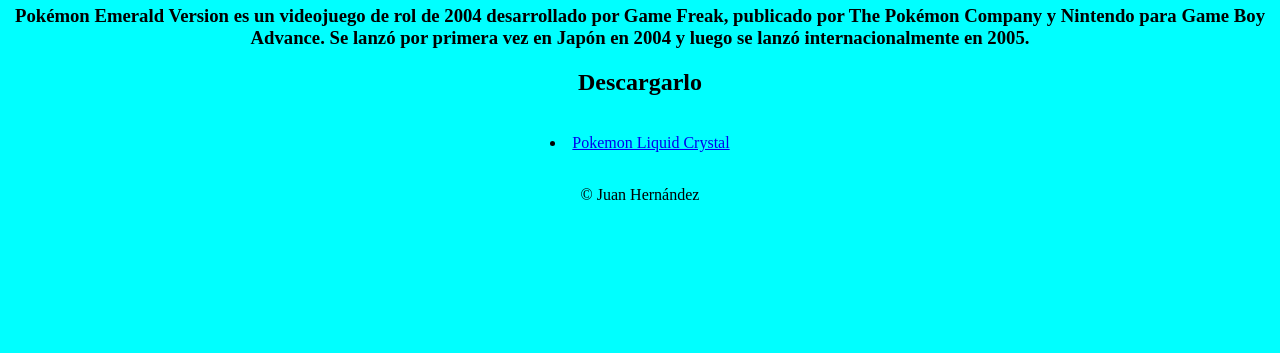
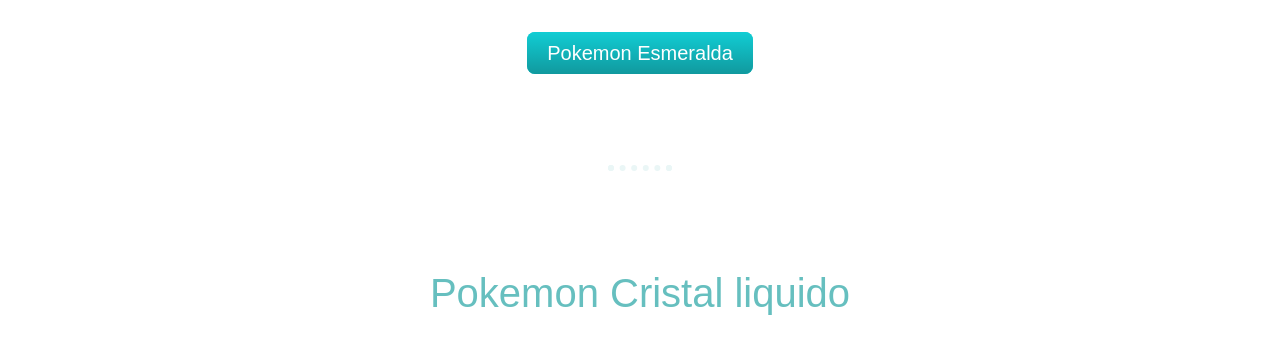
Before and after one commit to juanhp324/pokemon, a plain HTML site: page PAGINA WED/index.html in a window 1280 px wide. Shown: the part 1891-2244 px from the top of the page. Before the commit the page ends 2111 px from the top, so only its background shows below. Drawn offline with Linux system fonts and the light colour scheme.

Commit message:
Update index.html

```diff
--- a/PAGINA WED/index.html
+++ b/PAGINA WED/index.html
@@ -17,8 +17,10 @@
     </h3>
     <h2>Descargarlo</h2>
     <br>
-    <li><a class="footer-link" href="https://www.mediafire.com/file/9k6a5fwmk8vbyrr/Pokemon_Rojo_fuego.rar/file">Pokemon Red Fire</a></li>
-    <br>
+    <div class="Pokemon Rojo fuego">
+        <a class="btn" href="https://www.mediafire.com/file/9k6a5fwmk8vbyrr/Pokemon_Rojo_fuego.rar/file">Pokemon Rojo fuego</a>
+    </div>
+    <hr>
     <h2>Pokemon Esmeralda</h2>
     <img class="top-pokemon2" src="imege/WhatsApp Image 2023-09-07 at 20.22.40.jpeg">
     <h3>
@@ -26,36 +28,40 @@
         y Nintendo para Game Boy Advance. Se lanzó por primera vez en Japón en 2004 y luego se lanzó internacionalmente en 2005.
     </h3>
     <h2>Descargarlo</h2>
-    <br>
-    <li><a class="footer-link" href="https://www.steamgriddb.com/game/34971">Pokemon emerald</a></li>
-    <br>
+    <div class="Pokemon Esmeralda">
+        <a class="btn" href="https://www.steamgriddb.com/game/34971">Pokemon Esmeralda</a>
+    </div>
+    <hr>
     <h2>Pokemon Cristal liquido</h2>
     <img class="top-pokemon3" src="imege/WhatsApp Image 2023-09-07 at 20.23.32.jpeg">
     <h3>
-        Pokémon Emerald Version es un videojuego de rol de 2004 desarrollado por Game Freak, publicado por The Pokémon Company
-        y Nintendo para Game Boy Advance. Se lanzó por primera vez en Japón en 2004 y luego se lanzó internacionalmente en 2005.
+        Este hack rom es un remake de los juegos originales del Pokémon Cristal de GBC a GBA. La novedad que trae este hack, aparte
+        de nuevos gráficos, es la incorporación de nuevos eventos y regiones. Trae consigo toda la magia y esencia de la segunda
+        generación de Pokámon.
     </h3>
     <h2>Descargarlo</h2>
-    <br>
-    <li><a class="footer-link" href="https://www.mediafire.com/file/27yf1hk2rk2dhw9/Pokemon_Liquid_Crystal.rar/file">Pokemon Liquid Crystal</a></li>
+    <div class="Pokemon Cristal liquido">
+        <a class="btn" href="https://www.mediafire.com/file/27yf1hk2rk2dhw9/Pokemon_Liquid_Crystal.rar/file">Pokemon Cristal liquido</a>
+    </div>
     <br>
     <style>
         body{
-          background-color: Aqua;
-          margin: 0;
-          text-align: center;
+            color: aquamarine;
+            margin: 0;
+            text-align: center;
+            font-family: 'Merriweather', serif;
         }
 
         .top-pokemon {
-          border-radius:7%;
+            border-radius:7%;
         }
 
         .top-pokemon2 {
-          border-radius:7%;
+            border-radius:7%;
         }
 
         .top-pokemon3 {
-          border-radius:7%;
+            border-radius:7%;
         }
 
         img.top-pokemon {
@@ -72,6 +78,61 @@
             width:800px;
             height:400px;
         }
+
+        h1 {
+           color: #66BFBF;
+           font-size: 5.625rem;
+           margin: 50px auto 0 auto;
+           font-family: 'Sacramento', cursive;
+        }
+
+        h2 {
+           color: #66BFBF;
+           font-family: 'Montserrat', sans-serif;
+           font-size: 2.5rem;
+           font-weight: normal;
+           padding-bottom: 10px;
+        }
+
+        h3 {
+           color: #11999E;
+           font-family: 'Montserrat', sans-serif;
+        }
+
+        hr {
+           border: dotted #EAF6F6 6px;
+           border-bottom: none;
+           width: 4%;
+           margin: 100px auto;
+}
+
+        .btn {
+           background: #11cdd4;
+           background-image: -webkit-linear-gradient(top, #11cdd4, #11999e);
+           background-image: -moz-linear-gradient(top, #11cdd4, #11999e);
+           background-image: -ms-linear-gradient(top, #11cdd4, #11999e);
+           background-image: -o-linear-gradient(top, #11cdd4, #11999e);
+           background-image: linear-gradient(to bottom, #11cdd4, #11999e);
+           -webkit-border-radius: 8;
+           -moz-border-radius: 8;
+           border-radius: 8px;
+           font-family: 'Montserrat', sans-serif;
+           color: #ffffff;
+           font-size: 20px;
+           padding: 10px 20px 10px 20px;
+           text-decoration: none;
+        }
+
+        .btn:hover {
+           background: #30e3cb;
+           background-image: -webkit-linear-gradient(top, #30e3cb, #2bc4ad);
+           background-image: -moz-linear-gradient(top, #30e3cb, #2bc4ad);
+           background-image: -ms-linear-gradient(top, #30e3cb, #2bc4ad);
+           background-image: -o-linear-gradient(top, #30e3cb, #2bc4ad);
+           background-image: linear-gradient(to bottom, #30e3cb, #2bc4ad);
+           text-decoration: none;
+        }
+
     </style>
      <p class="copyright">© Juan Hernández</p>
 </body>
```
